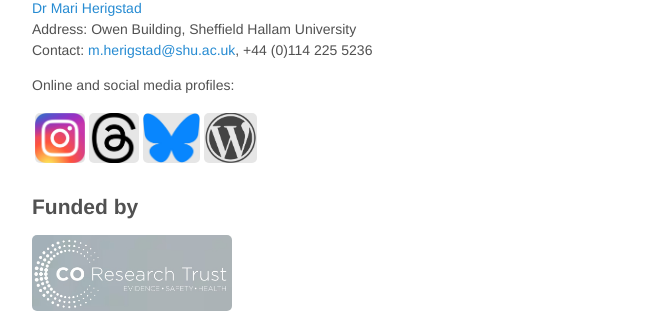
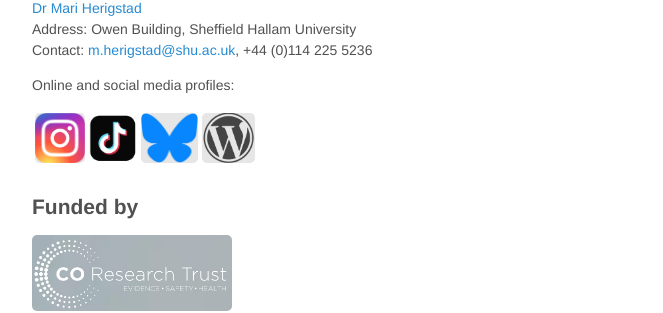
Before and after one commit to mariherigstad/mariherigstad.github.io, a Jekyll site: the page built from about.md, in a window 1280 px wide. Shown: the part 648-961 px from the top of the page, without its empty margins (307-970 px from the left). Built offline with Jekyll 4.4.1, drawn with Linux system fonts in a browser that asks for light colours.

Commit message:
Update about.md

```diff
--- a/about.md
+++ b/about.md
@@ -19,7 +19,7 @@ Online and social media profiles:
 <table>
   <tr>
     <td><a href="https://www.instagram.com/score.cg/"><img src="/assets/instagramlogo.jpg" alt="Instagram" style="height: 50px;"/></a></td>
-    <td><a href="https://www.tiktok.com/@score.cg"><img src="/assets/threadslogo.jpg" alt="Threads" style="height: 50px;"/></a></td>
+    <td><a href="https://www.tiktok.com/@score.cg"><img src="/assets/tiktok.jpg" alt="Threads" style="height: 50px;"/></a></td>
     <td><a href="https://bsky.app/profile/herigstad.bsky.social"><img src="/assets/blueskylogo.jpg" alt="Bluesky" style="height: 50px;"/></a></td>
     <td><a href="https://mariherigstad.wordpress.com"><img src="/assets/wordpresslogo.jpg" alt="Blog" style="height: 50px;"/></a></td>
   </tr>
```
